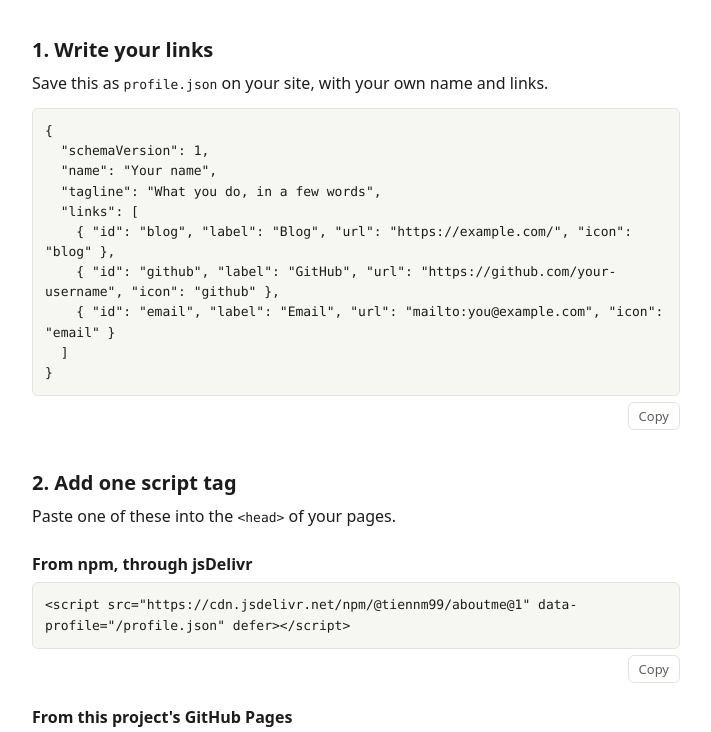
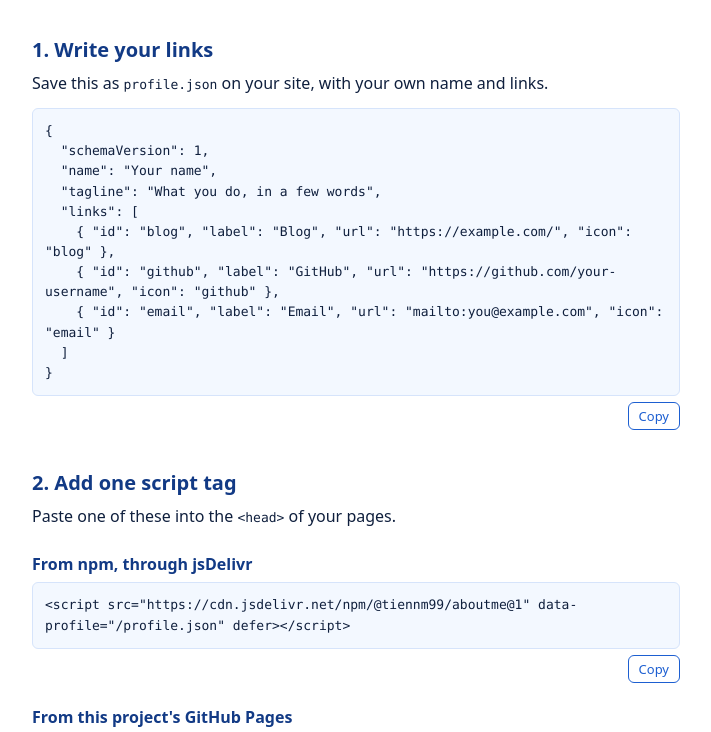
Before and after one commit to tiennm99/aboutme, a website: page pages/index.html in a window 1280 px wide. Shown: the part 143-875 px from the top of the page, without its empty margins (284-995 px from the left). Drawn offline with Linux system fonts and the light colour scheme.

Commit message:
style(pages): use a white and blue theme on the demo page

```diff
--- a/pages/index.html
+++ b/pages/index.html
@@ -8,19 +8,13 @@
   <script src="aboutme.js" data-profile="profile.json" defer></script>
   <style>
     :root {
-      --bg: #ffffff; --text: #1c1c1a; --muted: #5f5f5a; --line: #e3e3de; --code-bg: #f6f6f3; --link: #0f766e;
+      --bg: #ffffff; --text: #0f1f3d; --muted: #4a5b78; --line: #d6e4fb; --code-bg: #f3f8ff; --link: #1d5fd1;
       color-scheme: light;
-    }
-    @media (prefers-color-scheme: dark) {
-      :root {
-        --bg: #121312; --text: #ececea; --muted: #a3a39e; --line: #2e302e; --code-bg: #1b1c1b; --link: #2dd4bf;
-        color-scheme: dark;
-      }
     }
     * { box-sizing: border-box; }
     body { margin: 0; background: var(--bg); color: var(--text); font: 16px/1.6 system-ui, -apple-system, "Segoe UI", Roboto, sans-serif; }
     main { max-width: 680px; margin: 0 auto; padding: 40px 16px 80px; }
-    h1, h2, h3 { font-weight: 600; line-height: 1.3; }
+    h1, h2, h3 { font-weight: 600; line-height: 1.3; color: #123a85; }
     h1 { font-size: 28px; margin: 0 0 12px; }
     h2 { font-size: 20px; margin: 40px 0 8px; }
     h3 { font-size: 16px; margin: 24px 0 8px; }
@@ -32,8 +26,8 @@
       white-space: pre-wrap; overflow-wrap: anywhere;
     }
     .copy {
-      display: block; margin: 6px 0 0 auto; font: 13px system-ui, sans-serif; color: var(--muted); background: none;
-      border: 1px solid var(--line); border-radius: 6px; padding: 4px 10px; cursor: pointer;
+      display: block; margin: 6px 0 0 auto; font: 13px system-ui, sans-serif; color: var(--link); background: none;
+      border: 1px solid var(--link); border-radius: 6px; padding: 4px 10px; cursor: pointer;
     }
     :focus-visible { outline: 2px solid var(--link); outline-offset: 2px; }
     .more { color: var(--muted); font-size: 15px; margin-top: 40px; border-top: 1px solid var(--line); padding-top: 16px; }
```
